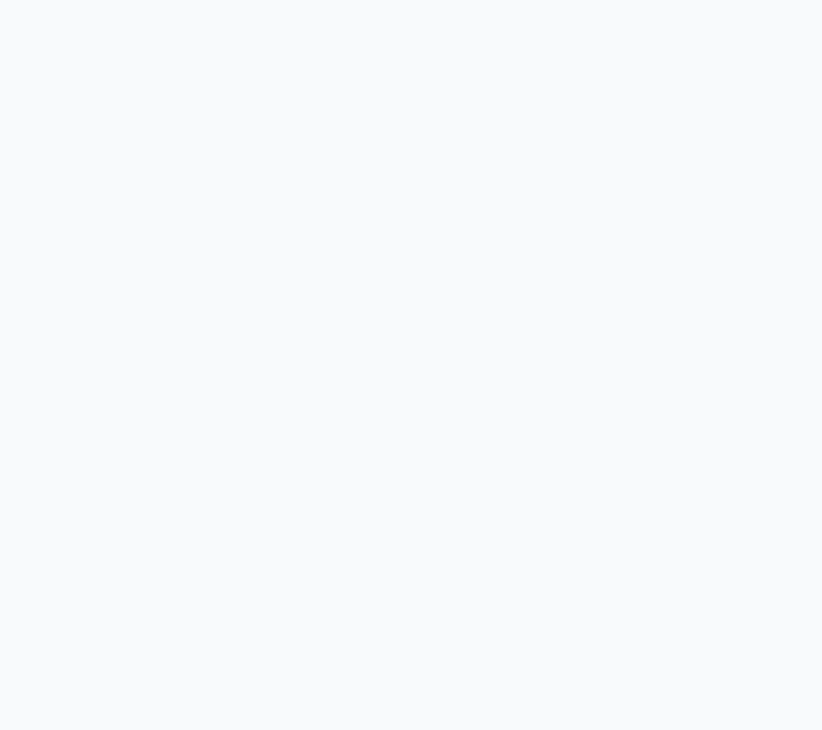
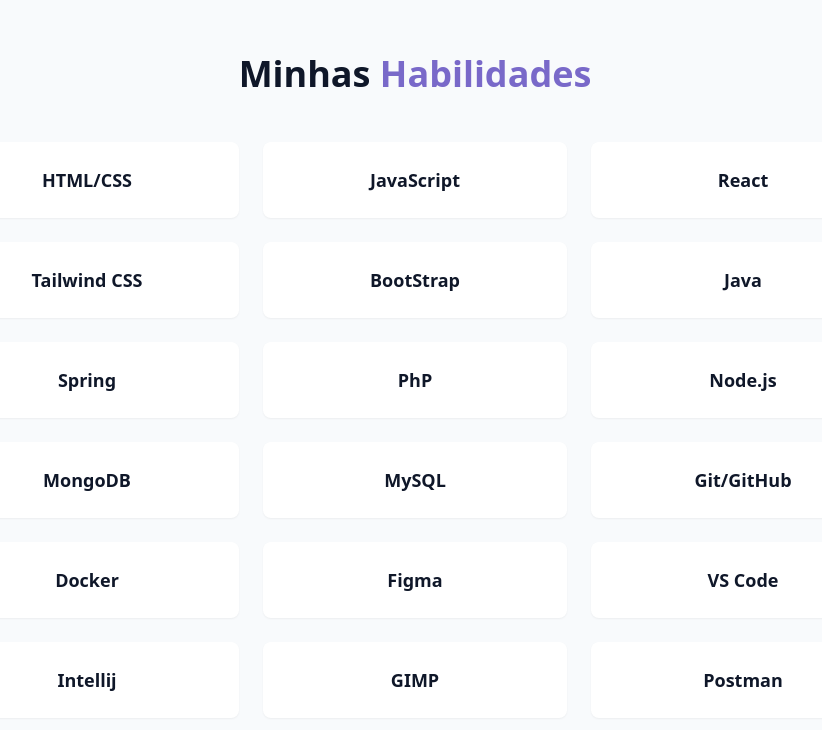
Before and after one commit to igorgp06/portfolio-IgorgpDEV-2, a React (Vite) app: page / in a window 1280 px wide. Shown: the part 1552-2282 px from the top of the page, without its empty margins (225-1047 px from the left). Before the commit the page ends 1510 px from the top, so only its background shows below. Built offline with nearby package versions, Linux system fonts and the light colour scheme.

Commit message:
[WORK 3.5] Começo da seção skills usando o .map

```diff
--- a/package.json
+++ b/package.json
@@ -1,7 +1,7 @@
 {
   "name": "portfolio-igorgpdev",
   "private": true,
-  "version": "0.3.4",
+  "version": "0.3.5",
   "type": "module",
   "scripts": {
     "dev": "vite",
--- /dev/null
+++ b/src/components/Skills/Skills.jsx
@@ -0,0 +1,50 @@
+/* import { Briefcase } from "lucide-react"; */
+
+const skills = [
+    { name: "HTML/CSS", category: "frontend" },
+    { name: "JavaScript", category: "frontend" },
+    { name: "React", category: "frontend" },
+    { name: "Tailwind CSS", category: "frontend" },
+    { name: "BootStrap", category: "frontend" },
+
+    { name: "Java", category: "backend" },
+    { name: "Spring", category: "backend" },
+    { name: "PhP", category: "backend" },
+    { name: "Node.js", category: "backend" },
+    { name: "MongoDB", category: "backend" },
+    { name: "MySQL", category: "backend" },
+
+    { name: "Git/GitHub", category: "tools" },
+    { name: "Docker", category: "tools" },
+    { name: "Figma", category: "tools" },
+    { name: "VS Code", category: "tools" },
+    { name: "Intellij", category: "tools" },
+    { name: "GIMP", category: "tools" },
+    { name: "Postman", category: "tools" }
+];
+
+export const Skills = () => {
+    return (
+        <section className="py-24 px-4 relative bg-secondary/30" id="skills">
+
+            <div className="container mx-auto max-w-5xl">
+                <h2 className="text-3xl md:text-4xl font-bold mb-12 text-center">
+                    Minhas <span className="text-primary">Habilidades</span>
+                </h2>
+
+                <div className="grid grid-cols-1 sm:grid-cols-2 md:grid-cols-3 gap-6">
+                    {skills.map((skill, key) => (
+                        <div key={key} className="bg-card p-6 rounded-lg shadow-xs card-hover">
+                            <div className="text-center justify-center items-center flex flex-col gap-2">
+                                {/* <Briefcase className="w-8 h-8" /> */}
+                                <h3 className="font-semibold text-lg"> {skill.name} </h3>
+                            </div>
+
+                        </div>
+                    ))}
+
+                </div>
+            </div>
+        </section>
+    )
+}
--- a/src/pages/main/Main.jsx
+++ b/src/pages/main/Main.jsx
@@ -3,6 +3,7 @@
 import { StarBackground } from "../../components/utils/bg/StarBackGround";
 import { Hero } from "../../components/hero/Hero";
 import { About } from "../../components/about/About";
+import { Skills } from "../../components/Skills/Skills";
 
 export const Main = () => {
     return (
@@ -14,6 +15,7 @@
             <main>
                 <Hero />
                 <About />
+                <Skills />
             </main>
 
         </div>
```
Also changed, not shown: 1 other file (tests, documents, lock files or other folders).
